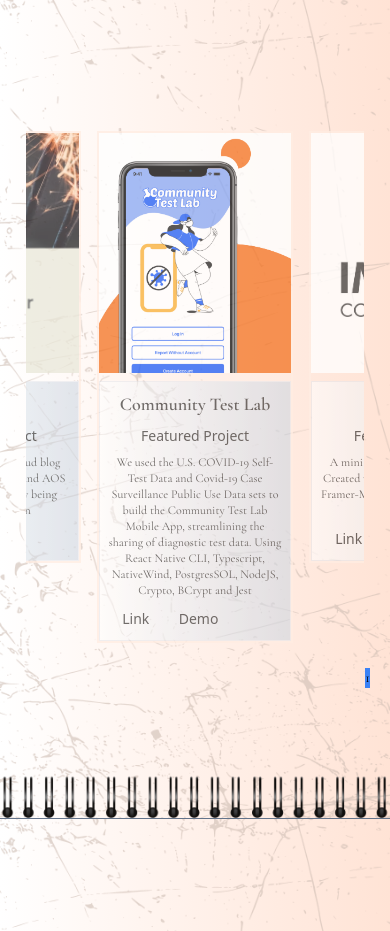
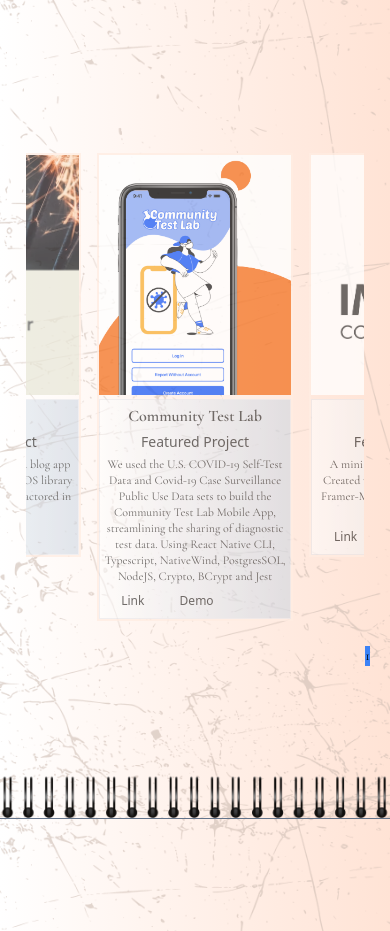
Before and after one commit to kayishau/23_portfolio, a React (Create React App) app: page / in a window 390 px wide. Shown: the part 2640-3571 px from the top of the page. Built offline with nearby package versions, Linux system fonts and the light colour scheme; some icons are missing; a web font is replaced by a local one.

Commit message:
carousel edits

```diff
--- a/src/components/EmblaCarousel.js
+++ b/src/components/EmblaCarousel.js
@@ -64,17 +64,17 @@
               <div className="embla__slide__number">
                 <span>{index + 1}</span>
               </div>
-              <div className="flex flex-col items-center gap-2 opacity-75 hover:opacity-100 border-2 border-projectBorder hover:border-primary">
+              <div className="flex flex-col items-center gap-1 tablet:gap-2 opacity-75 hover:opacity-100 border-2 border-projectBorder hover:border-primary">
                 <img className="embla__slide__img" src={index.img} alt="project display" />
-                <div className="flex flex-col items-center gap-2 opacity-75 border bg-gradient-to-r from-white to-slate-300 p-2">
-                <h1 className="font-cg text-lg lg:text-3xl xl:text-4xl text-center font-extrabold">{index.title}</h1>
+                <div className="flex flex-col items-center gap-1 tablet:gap-2 opacity-75 border bg-gradient-to-r from-white to-slate-300 p-1 tablet:p-2">
+                <h1 className="font-cg text-base tablet:text-lg lg:text-3xl xl:text-4xl text-center font-extrabold">{index.title}</h1>
                 <h2 className="text-sm">{index.type}</h2>
                 <p className="font-cg text-xs text-center md:px-10">{index.summary}</p>
                 <div className="flex w-full justify-around items-center">
-                <a className="hover:underline text-sm" href={index.link}>
+                <a className="hover:underline text-xs" href={index.link}>
                  Link
                 </a>
-                <a className="hover:underline text-sm" href={index.demo} target={"_blank"} rel="noreferrer" >Demo</a>
+                <a className="hover:underline text-xs" href={index.demo} target={"_blank"} rel="noreferrer" >Demo</a>
                 <a href={index.github}>
                   <PiGithubLogoFill className="w-5 h-5 lg:w-8 lg:h-8"/>
                 </a>
```
